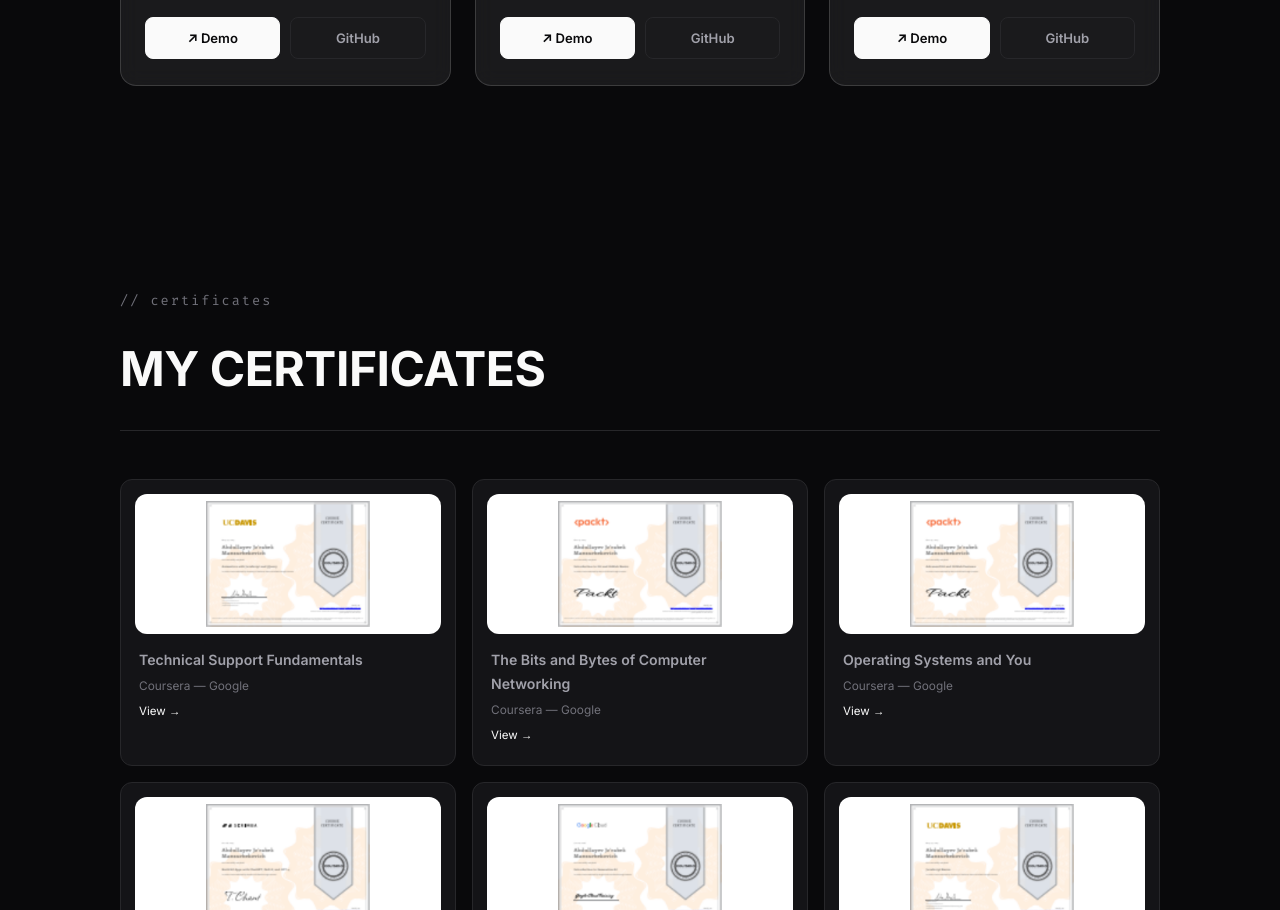
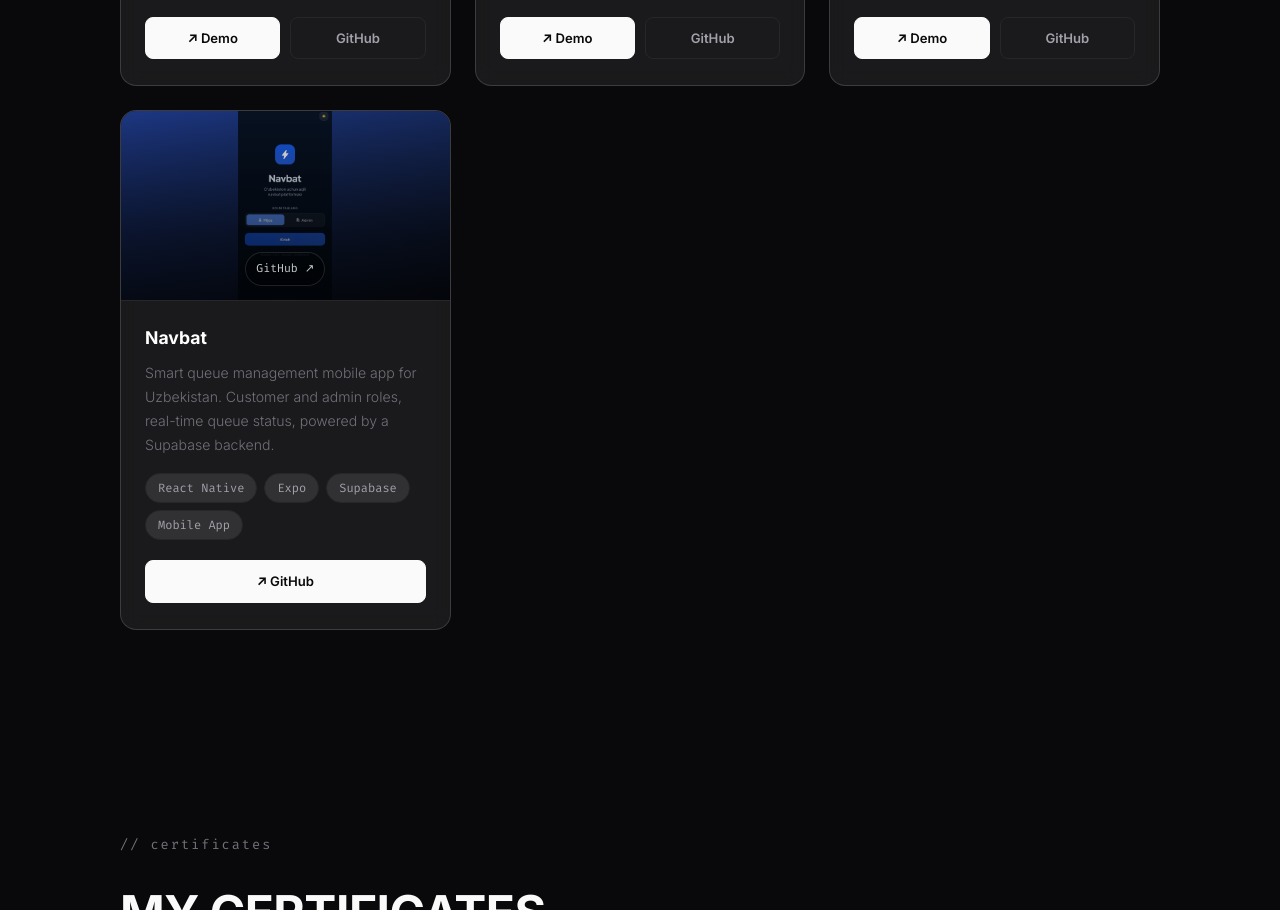
Before and after one commit to mansurbekov1c/MyPortfolio, a plain HTML site: page index.html in a window 1280 px wide. Shown: the part 3566-4476 px from the top of the page. Drawn offline with Linux system fonts and the light colour scheme.

Commit message:
Navbat loyihasi portfolioga qo'shildi

```diff
--- a/index.html
+++ b/index.html
@@ -562,6 +562,49 @@
               </div>
             </div>
           </div>
+
+          <div class="project-card reveal">
+            <a
+              href="https://github.com/mansurbekov1c/smart_queue"
+              target="_blank"
+              rel="noopener noreferrer"
+              class="project-thumb project-thumb-mobile"
+              style="background: linear-gradient(160deg, #1e3a8a, #0b1220)"
+            >
+              <img
+                class="project-thumb-img"
+                src="assets/projects/smart-queue.png"
+                alt="Navbat mobile app preview"
+                loading="lazy"
+                decoding="async"
+              />
+              <span class="p-url">GitHub ↗</span>
+            </a>
+            <div class="project-body">
+              <div class="project-name">Navbat</div>
+              <p class="project-desc" data-i18n="proj_desc_7">
+                Smart queue management mobile app for Uzbekistan. Customer
+                and admin roles, real-time queue status, powered by a
+                Supabase backend.
+              </p>
+              <div class="project-tags">
+                <span class="p-tag">React Native</span
+                ><span class="p-tag">Expo</span
+                ><span class="p-tag">Supabase</span
+                ><span class="p-tag">Mobile App</span>
+              </div>
+              <div class="project-links">
+                <a
+                  href="https://github.com/mansurbekov1c/smart_queue"
+                  target="_blank"
+                  rel="noopener noreferrer"
+                  class="p-link p-link-demo"
+                  aria-label="Open Navbat source code on GitHub (opens in a new tab)"
+                  >↗ GitHub</a
+                >
+              </div>
+            </div>
+          </div>
         </div>
       </div>
     </div>
--- a/main.js
+++ b/main.js
@@ -291,6 +291,11 @@ const translations = {
     en: "Interactive liquid glass morphism UI effect built with pure CSS and JavaScript animations.",
     ru: "Интерактивный эффект жидкого стекла (glassmorphism), созданный с помощью чистого CSS и JavaScript анимаций.",
   },
+  proj_desc_7: {
+    uz: "O'zbekiston uchun aqlli navbat boshqaruvi mobil ilovasi. Mijoz va admin rollari, real vaqtda navbat holati, Supabase backend bilan ishlaydi.",
+    en: "Smart queue management mobile app for Uzbekistan. Customer and admin roles, real-time queue status, powered by a Supabase backend.",
+    ru: "Мобильное приложение для умного управления очередями в Узбекистане. Роли клиента и администратора, статус очереди в реальном времени на базе Supabase.",
+  },
 
   certs_tag: {
     uz: "// certificates",
--- a/style.css
+++ b/style.css
@@ -657,6 +657,11 @@ body.light-mode {
   backdrop-filter: blur(8px);
   -webkit-backdrop-filter: blur(8px);
 }
+.project-thumb-mobile .project-thumb-img {
+  object-fit: contain;
+  object-position: center top;
+  padding: 0;
+}
 .project-card:hover .project-thumb {
   background: var(--accent-dim);
 }
```
Also changed, not shown: assets/projects/smart-queue.png (added).
